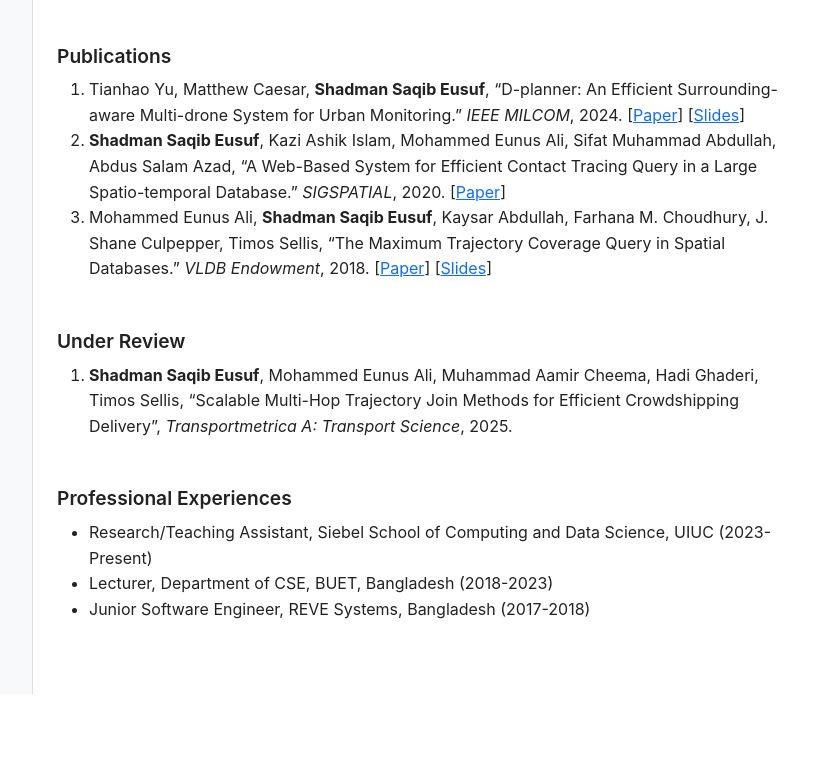
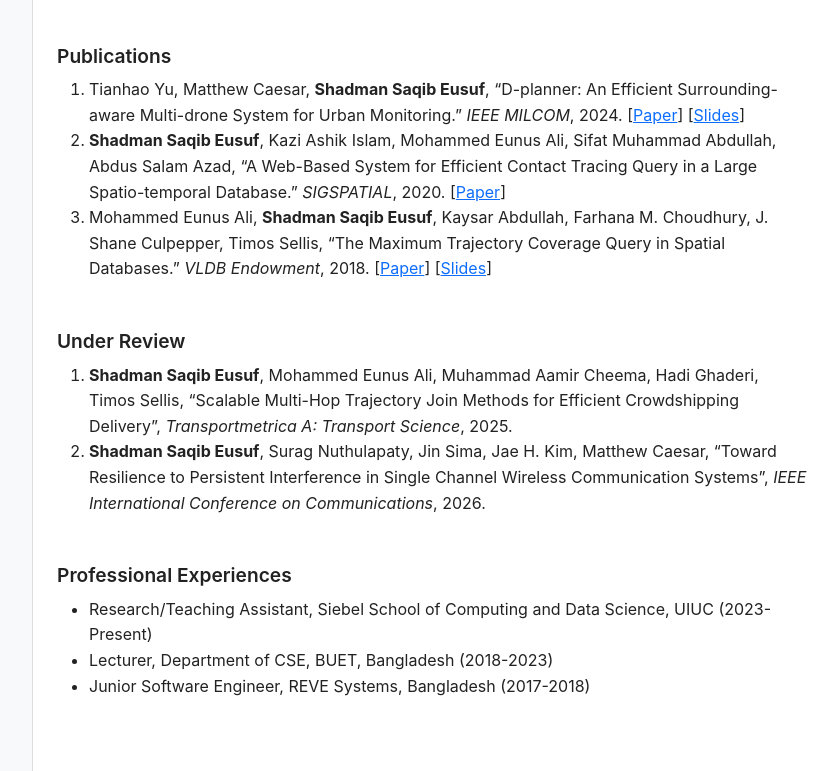
Before and after one commit to S-Saqib/s-saqib.github.io, a plain HTML site: page index.html in a window 1280 px wide. Shown: the part 627-1398 px from the top of the page, without its empty margins (287-1125 px from the left). Before the commit the page ends 1321 px from the top, so only its background shows below. Drawn offline with nearby package versions, Linux system fonts and the light colour scheme.

Commit message:
Added ICC paper in the Under Review section

```diff
--- a/index.html
+++ b/index.html
@@ -125,6 +125,9 @@
           <li>
             <b>Shadman Saqib Eusuf</b>, Mohammed Eunus Ali, Muhammad Aamir Cheema, Hadi Ghaderi, Timos Sellis, “Scalable Multi-Hop Trajectory Join Methods for Efficient Crowdshipping Delivery”, <i>Transportmetrica A: Transport Science</i>, 2025.
           </li>
+          <li>
+            <b>Shadman Saqib Eusuf</b>, Surag Nuthulapaty, Jin Sima, Jae H. Kim, Matthew Caesar, “Toward Resilience to Persistent Interference in Single Channel Wireless Communication Systems”, <i>IEEE International Conference on Communications</i>, 2026.
+          </li>
         </ol>
       </section>
 
```
